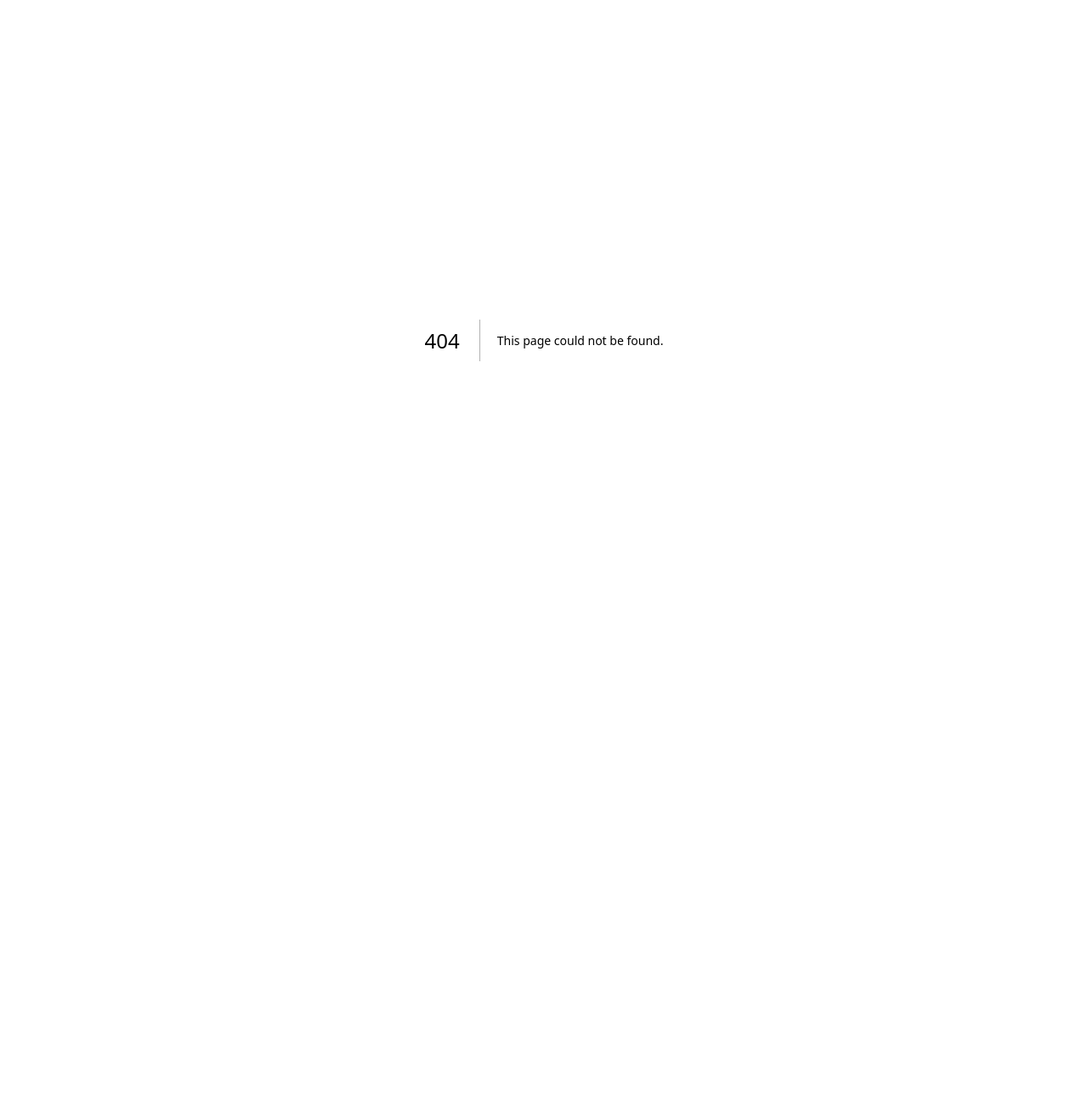
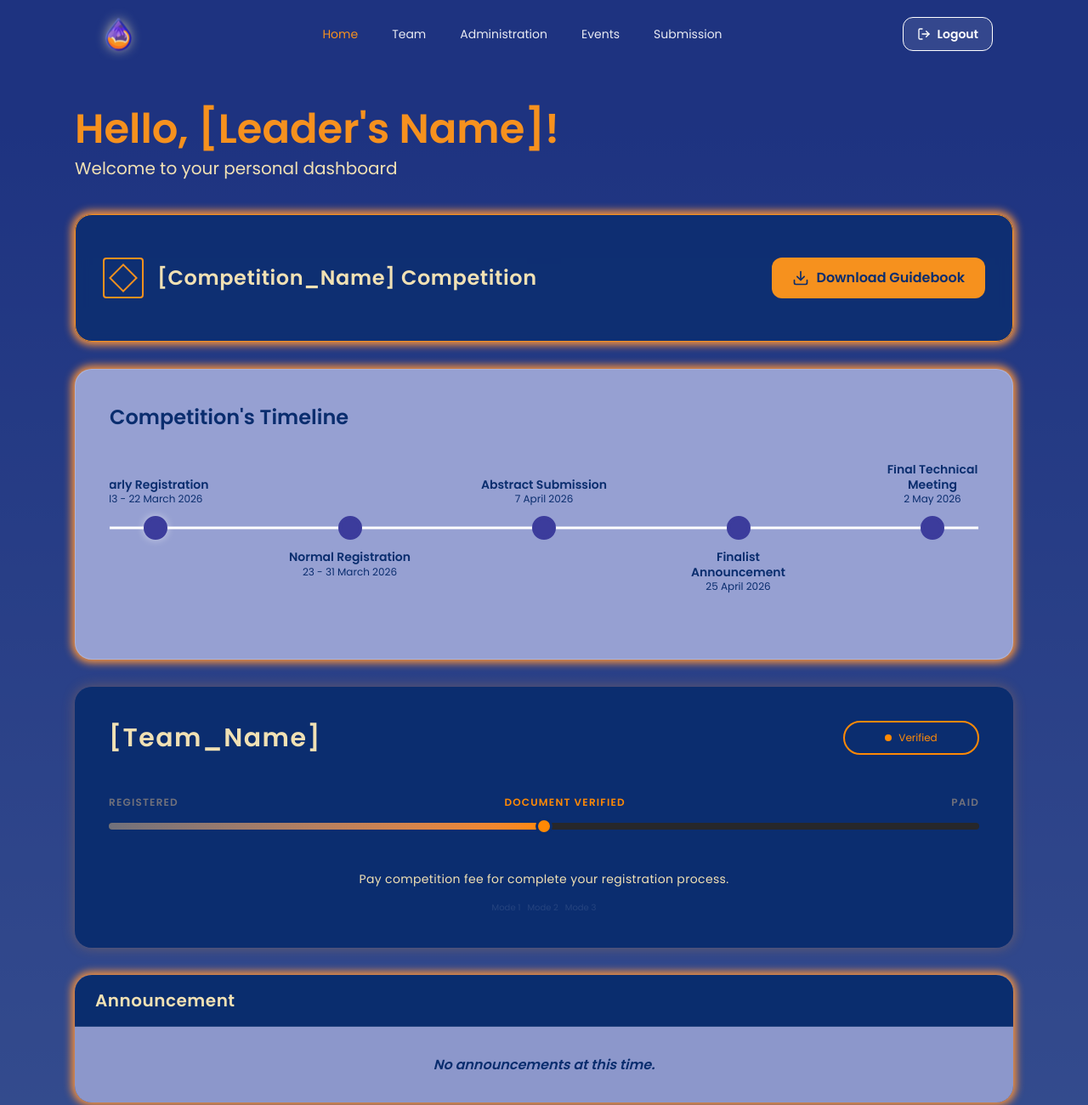
Before and after one commit to AndhikaAddiputra/wildcat-fe, a Next.js app: page /home in a window 1280 px wide. Before the commit this address had no page. Shown: the top 1300 px of the page at 85% size. Before the commit the page ends 800 px from the top, so only its background shows below. Built offline with nearby package versions, Linux system fonts and the light colour scheme.

Commit message:
Add : page for Participant's Home

```diff
--- a/package.json
+++ b/package.json
@@ -3,7 +3,7 @@
   "version": "0.1.0",
   "private": true,
   "scripts": {
-    "dev": "next dev --webpack",
+    "dev": "next dev",
     "build": "next build",
     "start": "next start",
     "lint": "eslint"
--- a/src/app/globals.css
+++ b/src/app/globals.css
@@ -35,3 +35,14 @@ body {
     @apply border-zinc-200 dark:border-zinc-800;
   }
 }
+
+/* Menghilangkan scrollbar untuk Chrome, Safari, dan Opera */
+.no-scrollbar::-webkit-scrollbar {
+  display: none;
+}
+
+/* Menghilangkan scrollbar untuk IE, Edge, dan Firefox */
+.no-scrollbar {
+  -ms-overflow-style: none;  /* IE and Edge */
+  scrollbar-width: none;  /* Firefox */
+}
--- /dev/null
+++ b/src/app/home/page.tsx
@@ -0,0 +1,222 @@
+"use client";
+
+import { useState } from "react";
+import { cn } from "@/lib/utils";
+import {
+  Navbar,
+  Footer,
+  Button,
+  CardLarge,
+  Badge,
+} from "@/components/ui";
+import { LogOut, Download } from "lucide-react";
+
+// Tipe untuk status pendaftaran
+type RegistrationStatus = "Registered" | "Document Verified" | "Paid";
+
+export default function ParticipantHomePage() {
+  // Mode simulasi status: Ganti nilai awal ini untuk testing mode berbeda
+  const [regStatus, setRegStatus] = useState<RegistrationStatus>("Document Verified");
+
+  const navLinks = [
+    { label: "Home", href: "/home" },
+    { label: "Team", href: "/team" },
+    { label: "Administration", href: "/administration" },
+    { label: "Events", href: "/events" },
+    { label: "Submission", href: "/submission" },
+  ];
+
+  const timelineData = [
+    { label: "Early Registration", date: "13 - 22 March 2026", active: true },
+    { label: "Normal Registration", date: "23 - 31 March 2026", active: false },
+    { label: "Abstract Submission", date: "7 April 2026", active: false },
+    { label: "Finalist Announcement", date: "25 April 2026", active: false },
+    { label: "Final Technical Meeting", date: "2 May 2026", active: false },
+  ];
+
+  // Konfigurasi konten Progress Bar berdasarkan mode
+  const regConfig = {
+    "Registered": {
+      width: "5%",
+      dotClass: "left-[5%]",
+      message: "Immediately complete your documents on Administration page.",
+      badge: "pending" as const,
+    },
+    "Document Verified": {
+      width: "50%",
+      dotClass: "left-[50%]",
+      message: "Pay competition fee for complete your registration process.",
+      badge: "verified" as const,
+    },
+    "Paid": {
+      width: "100%",
+      dotClass: "right-0",
+      message: "Congratulations! Your account is ready to compete",
+      badge: "complete" as const,
+    },
+  };
+
+  const currentReg = regConfig[regStatus];
+
+  return (
+    <div className="relative min-h-screen w-full overflow-x-hidden bg-[#0A2D6E]">
+      {/* Background Image */}
+      <div
+        className="absolute inset-0 z-0 opacity-40"
+        style={{
+          backgroundImage: "url('/background-home.svg')",
+          backgroundSize: "cover",
+          backgroundPosition: "center",
+        }}
+      />
+
+      <Navbar
+        logo={<img src="/wildcat-logo.svg" alt="Wildcat" className="h-16 w-auto" />}
+        links={navLinks}
+        activeLink="/home"
+        action={
+          <Button variant="outline" size="md" className="border-white text-white">
+            <LogOut className="h-4 w-4" />
+            Logout
+          </Button>
+        }
+      />
+
+      <main className="relative z-10 mx-auto max-w-6xl px-6 pt-32 pb-20 font-['Poppins']">
+        {/* Welcome Section */}
+        <section className="mb-10">
+          <h1 className="text-4xl font-bold text-[#F6911E] sm:text-5xl">
+            Hello, [Leader's Name]!
+          </h1>
+          <p className="mt-2 text-xl text-[#F1E1B4]">
+            Welcome to your personal dashboard
+          </p>
+        </section>
+
+        <div className="flex flex-col gap-8">
+          {/* Competition Info Card */}
+          <CardLarge className="min-h-0 h-[150px] flex flex-row items-center justify-between p-8 bg-[#0A2D6E]/80 backdrop-blur-sm border-[#F6911E]">
+            <div className="flex items-center gap-4">
+               <div className="h-12 w-12 border-2 border-[#F6911E] flex items-center justify-center rounded">
+                  <div className="h-6 w-6 border-2 border-[#F6911E] rotate-45" />
+               </div>
+               <h2 className="text-2xl font-bold text-[#f1e1b4] tracking-wide">[Competition_Name] Competition</h2>
+            </div>
+            <Button variant="primary" size="lg" className="flex gap-2">
+              <Download className="h-5 w-5" />
+              Download Guidebook
+            </Button>
+          </CardLarge>
+
+          {/* Competition Timeline Card */}
+          <CardLarge className="p-10 bg-[#96a0d2] border-white/20">
+            <h3 className="mb-10 text-2xl font-bold text-[#0A2D6E]">Competition's Timeline</h3>
+
+            {/* Wrapper untuk Scroll Horizontal */}
+            <div className="w-full overflow-x-auto pb-10 no-scrollbar">
+              {/* Kontainer dengan lebar minimum agar bisa di-scroll jika layar sempit */}
+              <div className="relative min-w-[800px] px-10 py-15">
+
+                {/* Garis Horizontal Putih */}
+                <div className="absolute left-0 right-0 top-1/2 h-[3px] w-full -translate-y-1/2 bg-white" />
+
+                <div className="relative flex justify-between">
+                  {timelineData.map((item, idx) => {
+                    const isEven = idx % 2 === 0;
+                    return (
+                      <div key={idx} className="relative flex flex-col items-center">
+                        {/* Kontainer Teks */}
+                        <div
+                          className={cn(
+                            "absolute flex flex-col items-center w-40 text-center",
+                            isEven ? "bottom-full mb-3" : "top-full mt-3"
+                          )}
+                        >
+                          <p className="text-sm font-semibold text-[#0A2D6E] leading-tight">
+                            {item.label}
+                          </p>
+                          <p className="text-xs text-[#0A2D6E] font-medium">
+                            {item.date}
+                          </p>
+                        </div>
+
+                        {/* Bulatan (Dot) */}
+                        <div
+                          className={cn(
+                            "h-7 w-7 rounded-full border-4 border-[#3c3c9c] z-10 transition-colors bg-[#3c3c9c]",
+                            item.active && "shadow-[0_0_10px_rgba(255,255,255,0.5)]"
+                          )}
+                        />
+                      </div>
+                    );
+                  })}
+                </div>
+              </div>
+            </div>
+          </CardLarge>
+
+          {/* Team Status Card */}
+          <CardLarge className="p-10 bg-[#0A2D6E]/95 border-none shadow-[0_0_15px_rgba(246,145,30,0.3)]">
+            <div className="flex items-center justify-between mb-8">
+              <h2 className="text-3xl font-bold text-[#f1e1b4] tracking-wider">[Team_Name]</h2>
+              <Badge variant={currentReg.badge}>
+                {regStatus === "Document Verified" ? "Verified" :regStatus}
+              </Badge>
+            </div>
+
+            {/* Progress Bar Area */}
+            <div className="relative mt-12 mb-12">
+              <div className="flex justify-between mb-4 text-xs font-bold uppercase tracking-widest">
+                <span className={regStatus === "Registered" ? "text-orange-400" : "text-zinc-500"}>Registered</span>
+                <span className={regStatus === "Document Verified" ? "text-orange-400" : "text-zinc-500"}>Document Verified</span>
+                <span className={regStatus === "Paid" ? "text-green-400" : "text-zinc-500"}>Paid</span>
+              </div>
+
+              <div className="relative h-[8px] w-full bg-zinc-800 rounded-full">
+                {/* Progress Fill */}
+                <div
+                  className={cn(
+                    "h-full rounded-full transition-all duration-1000 bg-gradient-to-r",
+                    regStatus === "Paid" ? "from-zinc-500 to-green-500" : "from-zinc-500 to-orange-400"
+                  )}
+                  style={{ width: currentReg.width }}
+                />
+                {/* Progress Dot Handle */}
+                <div
+                  className={cn(
+                    "absolute top-1/2 -translate-y-1/2 h-5 w-5 rounded-full border-[3px] border-[#0A2D6E] bg-white transition-all duration-1000 z-20",
+                    regStatus === "Paid" ? "right-0" : currentReg.dotClass + " -translate-x-1/2",
+                    regStatus === "Paid" ? "bg-green-400" : "bg-orange-400"
+                  )}
+                />
+              </div>
+            </div>
+
+            <p className="text-center text-sm font-medium text-[#F1E1B4] tracking-wide">
+              {currentReg.message}
+            </p>
+
+            {/* Selector untuk Testing Mode (Opsional) */}
+            <div className="flex justify-center gap-2 mt-4 opacity-10 hover:opacity-100 transition-opacity">
+              <button onClick={() => setRegStatus("Registered")} className="text-[10px] text-white">Mode 1</button>
+              <button onClick={() => setRegStatus("Document Verified")} className="text-[10px] text-white">Mode 2</button>
+              <button onClick={() => setRegStatus("Paid")} className="text-[10px] text-white">Mode 3</button>
+            </div>
+          </CardLarge>
+
+          {/* Announcement Card */}
+          <CardLarge className="min-h-0 h-[150px] bg-[#96a0d2]/90 overflow-hidden border-none">
+            <div className="bg-[#0A2D6E] px-6 py-4 border-b border-white/10">
+              <h3 className="text-xl font-bold text-[#f1e1b4] tracking-wide">Announcement</h3>
+            </div>
+            <div className="flex flex-col justify-center items-center h-full pb-15">
+              <p className="text-[#0A2D6E] font-semibold italic">No announcements at this time.</p>
+            </div>
+          </CardLarge>
+        </div>
+      </main>
+
+      <Footer />
+    </div>
+  );
+}
--- a/tsconfig.json
+++ b/tsconfig.json
@@ -15,7 +15,7 @@
     "moduleResolution": "bundler",
     "resolveJsonModule": true,
     "isolatedModules": true,
-    "jsx": "react-jsx",
+    "jsx": "preserve",
     "incremental": true,
     "plugins": [
       {
```
Also changed, not shown: public/background-home.svg (added).
